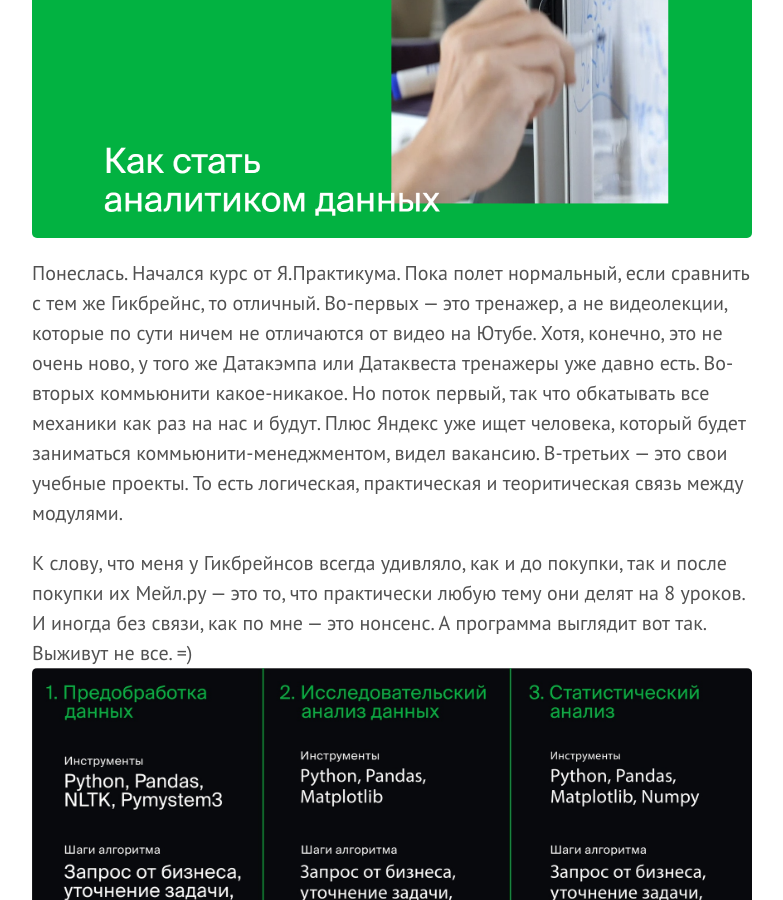
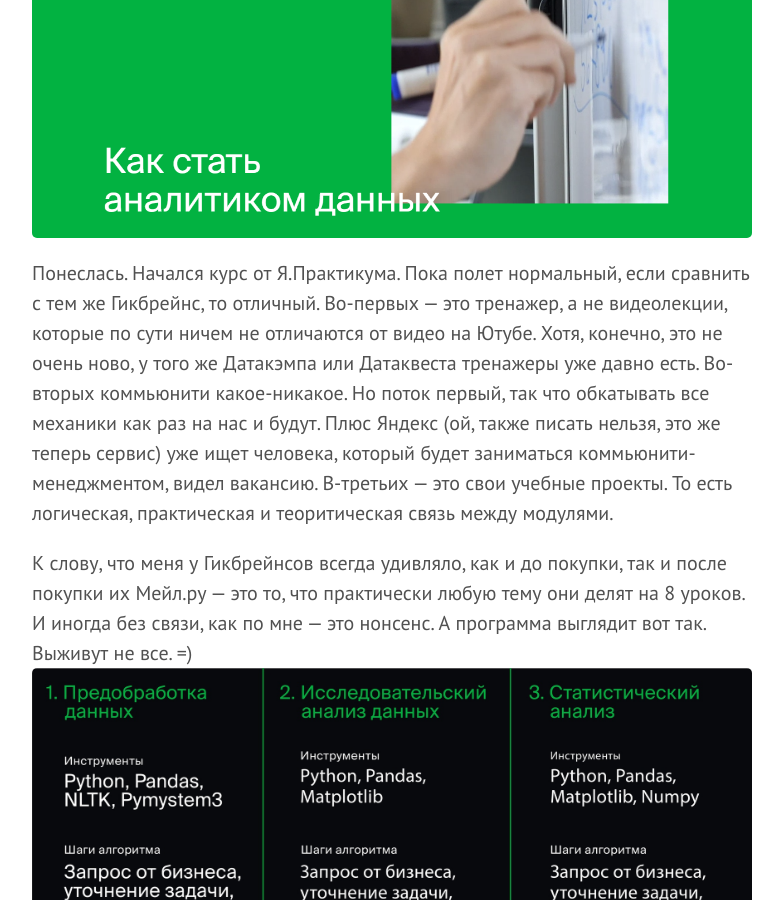
Before and after one commit to Drewleks/about-me, a Jekyll site: the page built from _posts/2019-07-09-praktikum.md, in a window 1280 px wide and 900 px high, scrolled down 395 px. Shown: the whole window, without its empty margins (428-1211 px from the left). Built offline with Jekyll 4.4.1, drawn with Linux system fonts in a browser that asks for light colours.

Commit message:
Update 2019-07-09-praktikum.md

```diff
--- a/_posts/2019-07-09-praktikum.md
+++ b/_posts/2019-07-09-praktikum.md
@@ -4,7 +4,7 @@
 ---
 
 ![placeholder]({{ site.baseurl }}/assets/images/2019-07-09-praktikum/logo.png "Обложка — Аналитик данных")
-Понеслась. Начался курс от Я.Практикума. Пока полет нормальный, если сравнить с тем же Гикбрейнс, то отличный. Во-первых — это тренажер, а не видеолекции, которые по сути ничем не отличаются от видео на Ютубе. Хотя, конечно, это не очень ново, у того же Датакэмпа или Датаквеста тренажеры уже давно есть. Во-вторых коммьюнити какое-никакое. Но поток первый, так что обкатывать все механики как раз на нас и будут. Плюс Яндекс уже ищет человека, который будет заниматься коммьюнити-менеджментом, видел вакансию. В-третьих — это свои учебные проекты. То есть логическая, практическая и теоритическая связь между модулями.
+Понеслась. Начался курс от Я.Практикума. Пока полет нормальный, если сравнить с тем же Гикбрейнс, то отличный. Во-первых — это тренажер, а не видеолекции, которые по сути ничем не отличаются от видео на Ютубе. Хотя, конечно, это не очень ново, у того же Датакэмпа или Датаквеста тренажеры уже давно есть. Во-вторых коммьюнити какое-никакое. Но поток первый, так что обкатывать все механики как раз на нас и будут. Плюс Яндекс (ой, также писать нельзя, это же теперь сервис) уже ищет человека, который будет заниматься коммьюнити-менеджментом, видел вакансию. В-третьих — это свои учебные проекты. То есть логическая, практическая и теоритическая связь между модулями.
 
 К слову, что меня у Гикбрейнсов всегда удивляло, как и до покупки, так и после покупки их Мейл.ру — это то, что практически любую тему они делят на 8 уроков. И иногда без связи, как по мне — это нонсенс. А программа выглядит вот так. Выживут не все. =)
 ![placeholder]({{ site.baseurl }}/assets/images/2019-07-09-praktikum/program.png "Программа — Аналитик данных")
```
